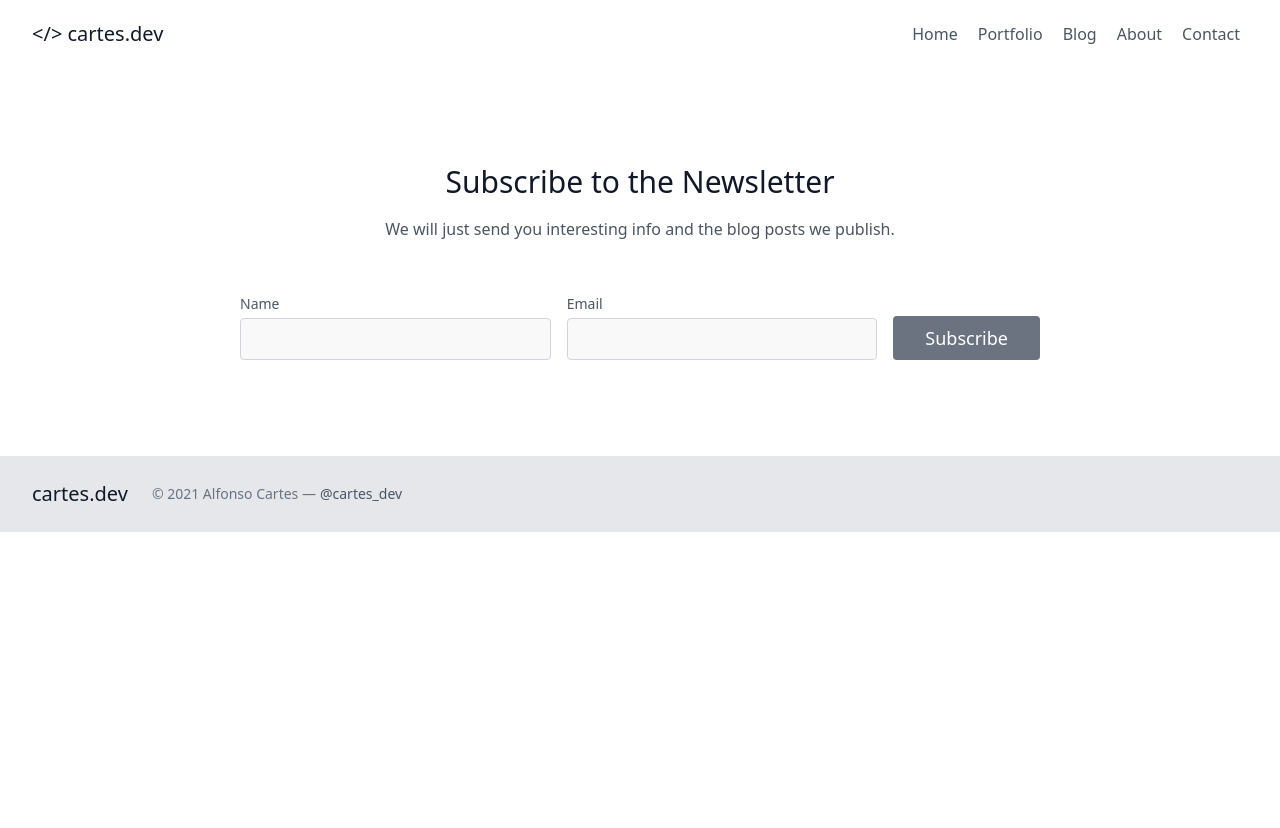
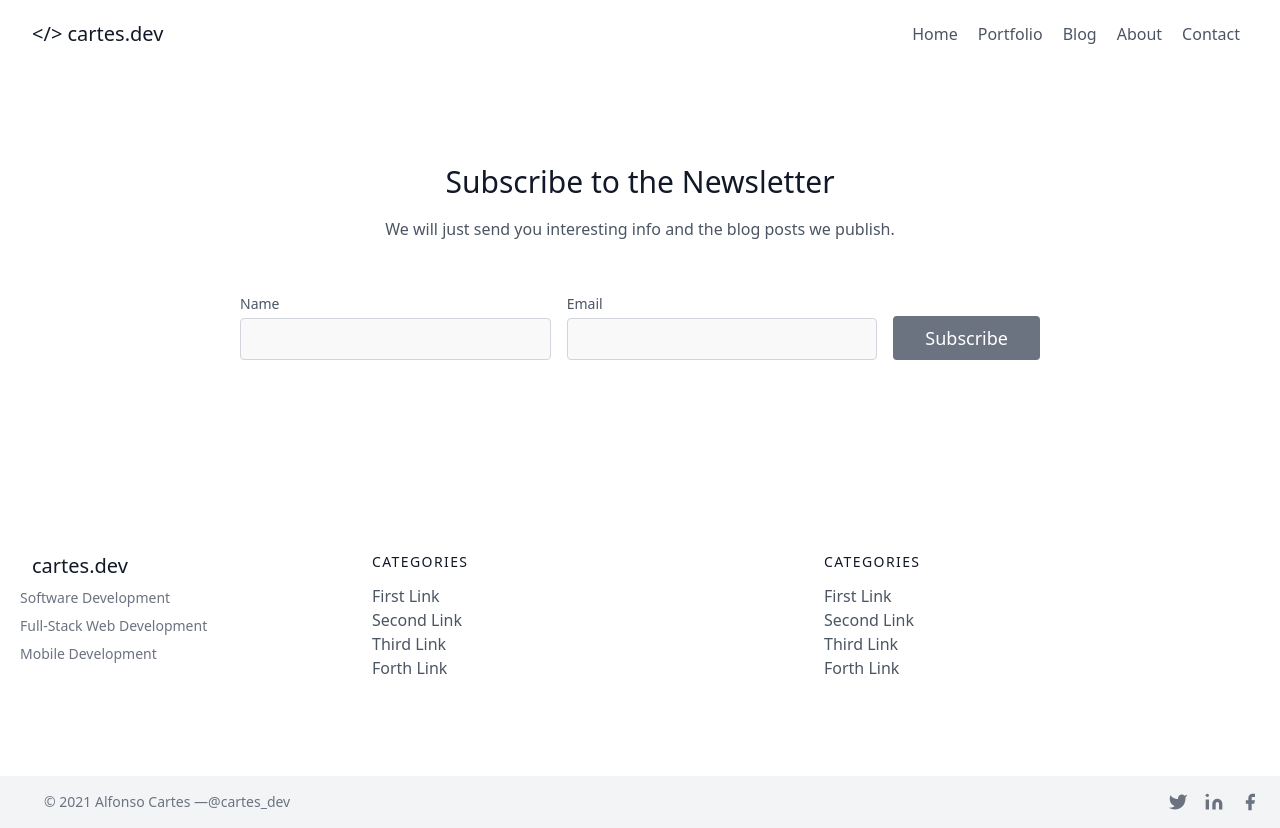
Before and after one commit to alfonsocartes/cartes_dev, a Next.js app: page / in a window 1280 px wide. Before the commit the page ends 800 px from the top, so only its background shows below. Built offline with nearby package versions, Linux system fonts and the light colour scheme.

Commit message:
Change footer

```diff
--- a/components/layout/footer.js
+++ b/components/layout/footer.js
@@ -1,29 +1,158 @@
+import Link from "next/link";
 import React from "react";
 
 export default function Footer() {
   return (
-    <div className="bg-gray-200 dark:bg-gray-800">
-      <div className="container px-5 py-6 mx-auto flex items-center sm:flex-row flex-col">
-        <a
-          href="https://www.cartes.dev"
-          target="_blank"
-          rel="noopener noreferrer"
-          className="flex title-font font-medium items-center md:justify-start justify-center text-gray-900 dark:text-gray-200"
-        >
+    <footer className="text-gray-600 body-font">
+      <div className="container px-5 py-24 mx-auto flex md:items-center lg:items-start md:flex-row md:flex-nowrap flex-wrap flex-col">
+        <div className="w-64 flex-shrink-0 md:mx-0 mx-auto text-center md:text-left">
+          <div className="flex title-font font-medium items-center md:justify-start justify-center text-gray-900">
             <span className="ml-3 text-xl">cartes.dev</span>
-        </a>
+          </div>
+          <p className="mt-2 text-sm text-gray-500">Software Development</p>
+          <p className="mt-2 text-sm text-gray-500">
+            Full-Stack Web Development
+          </p>
+          <p className="mt-2 text-sm text-gray-500">Mobile Development</p>
+        </div>
+        <div className="flex-grow flex flex-wrap md:pl-20 -mb-10 md:mt-0 mt-10 md:text-left text-center">
+          <div className="lg:w-1/2 md:w-1/2 w-full px-4">
+            <h2 className="title-font font-medium text-gray-900 tracking-widest text-sm mb-3">
+              CATEGORIES
+            </h2>
+            <nav className="list-none mb-10">
+              <li>
+                <div className="text-gray-600 hover:text-gray-800">
+                  <Link href="/">First Link</Link>
+                </div>
+              </li>
+              <li>
+                <div className="text-gray-600 hover:text-gray-800">
+                  <Link href="/">Second Link</Link>
+                </div>
+              </li>
+              <li>
+                <div className="text-gray-600 hover:text-gray-800">
+                  <Link href="/">Third Link</Link>
+                </div>
+              </li>
+              <li>
+                <div className="text-gray-600 hover:text-gray-800">
+                  <Link href="/">Forth Link</Link>
+                </div>
+              </li>
+            </nav>
+          </div>
+          <div className="lg:w-1/2 md:w-1/2 w-full px-4">
+            <h2 className="title-font font-medium text-gray-900 tracking-widest text-sm mb-3">
+              CATEGORIES
+            </h2>
+            <nav className="list-none mb-10">
+              <li>
+                <div className="text-gray-600 hover:text-gray-800">
+                  <Link href="/">First Link</Link>
+                </div>
+              </li>
+              <li>
+                <div className="text-gray-600 hover:text-gray-800">
+                  <Link href="/">Second Link</Link>
+                </div>
+              </li>
+              <li>
+                <div className="text-gray-600 hover:text-gray-800">
+                  <Link href="/">Third Link</Link>
+                </div>
+              </li>
+              <li>
+                <div className="text-gray-600 hover:text-gray-800">
+                  <Link href="/">Forth Link</Link>
+                </div>
+              </li>
+            </nav>
+          </div>
+        </div>
+      </div>
+      <div className="bg-gray-100">
+        <div className="container mx-auto py-4 px-5 flex flex-wrap flex-col sm:flex-row">
           <p className="text-sm text-gray-500 sm:ml-6 sm:mt-0 mt-4">
             © {new Date().getFullYear()} Alfonso Cartes —
             <a
               href="https://twitter.com/cartes_dev"
               target="_blank"
               rel="noopener noreferrer"
-            className="text-gray-600 dark:text-gray-300 ml-1"
             >
               @cartes_dev
             </a>
           </p>
+          <span className="inline-flex sm:ml-auto sm:mt-0 mt-2 justify-center sm:justify-start">
+            <div className="pl-4 text-gray-500">
+              <a
+                href="https://twitter.com/cartes_dev"
+                target="_blank"
+                rel="noopener noreferrer"
+              >
+                <div>
+                  <svg
+                    fill="currentColor"
+                    stroke-linecap="round"
+                    stroke-linejoin="round"
+                    stroke-width="2"
+                    className="w-5 h-5"
+                    viewBox="0 0 24 24"
+                  >
+                    <path d="M23 3a10.9 10.9 0 01-3.14 1.53 4.48 4.48 0 00-7.86 3v1A10.66 10.66 0 013 4s-4 9 5 13a11.64 11.64 0 01-7 2c9 5 20 0 20-11.5a4.5 4.5 0 00-.08-.83A7.72 7.72 0 0023 3z"></path>
+                  </svg>
+                </div>
+              </a>
+            </div>
+            <div className="pl-4 text-gray-500">
+              <a
+                href="https://www.linkedin.com/company/cartesdev"
+                target="_blank"
+                rel="noopener noreferrer"
+              >
+                <div>
+                  <svg
+                    fill="currentColor"
+                    stroke="currentColor"
+                    stroke-linecap="round"
+                    stroke-linejoin="round"
+                    stroke-width="0"
+                    className="w-5 h-5"
+                    viewBox="0 0 24 24"
+                  >
+                    <path
+                      stroke="none"
+                      d="M16 8a6 6 0 016 6v7h-4v-7a2 2 0 00-2-2 2 2 0 00-2 2v7h-4v-7a6 6 0 016-6zM2 9h4v12H2z"
+                    ></path>
+                    <circle cx="4" cy="4" r="2" stroke="none"></circle>
+                  </svg>
+                </div>
+              </a>
+            </div>
+            <div className="pl-4 text-gray-500">
+              <Link
+                href="https://www.facebook.com/cartes.dev"
+                target="_blank"
+                rel="noopener noreferrer"
+              >
+                <div>
+                  <svg
+                    fill="currentColor"
+                    stroke-linecap="round"
+                    stroke-linejoin="round"
+                    stroke-width="2"
+                    className="w-5 h-5"
+                    viewBox="0 0 24 24"
+                  >
+                    <path d="M18 2h-3a5 5 0 00-5 5v3H7v4h3v8h4v-8h3l1-4h-4V7a1 1 0 011-1h3z"></path>
+                  </svg>
+                </div>
+              </Link>
+            </div>
+          </span>
         </div>
       </div>
+    </footer>
   );
 }
```
Lines whose indentation alone changed are shown as unchanged.
